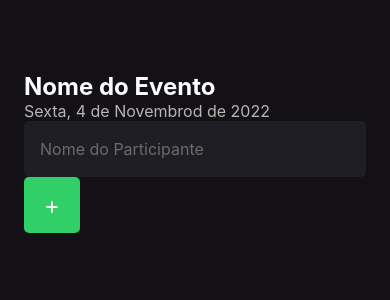
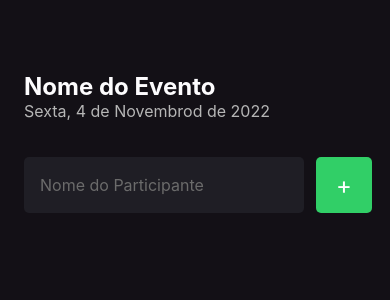
Before and after one commit to silasgon/imhere, a React Native app: screen / in a window 390 px wide. Shown: the top 300 px of the page. Built offline with nearby package versions, Linux system fonts and the light colour scheme.

Commit message:
flex direction

```diff
--- a/src/screems/Home/index.tsx
+++ b/src/screems/Home/index.tsx
@@ -4,7 +4,7 @@ import { styles } from './styles';
 
 export function Home() {
 
-  function handleParticipantAdd(){
+  function handleParticipantAdd() {
     console.log("Você clicou no botão de Adicionar!")
   }
 
@@ -17,6 +17,7 @@ export function Home() {
       <Text style={styles.eventDate}>
         Sexta, 4 de Novembrod de 2022
       </Text>
+      <View style={styles.form}>
         <TextInput
           style={styles.input}
           placeholder="Nome do Participante"
@@ -28,6 +29,7 @@ export function Home() {
           </Text>
         </TouchableOpacity>
       </View>
+    </View>
   );
 
 }
--- a/src/screems/Home/styles.ts
+++ b/src/screems/Home/styles.ts
@@ -17,23 +17,31 @@ export const styles = StyleSheet.create({
         fontSize: 16
     },
     input: {
+        flex: 1,
         height: 56,
         backgroundColor: '#1f1e25',
         borderRadius: 5,
         color: '#fff',
         padding: 16,
-        fontSize: 16
+        fontSize: 16,
+        marginRight: 12,
     },
-    buttonText:{
+    buttonText: {
         color: '#fff',
         fontSize: 24,
     },
     button: {
         width: 56,
         height: 56,
-        borderRadius:5,
+        borderRadius: 5,
         backgroundColor: '#31CF67',
         alignItems: "center",
         justifyContent: 'center',
+    },
+    form: {
+        width: '100%',
+        flexDirection: 'row',
+        marginTop: 36,
+        marginBottom: 42,
     }
 });
```
Lines whose indentation alone changed are shown as unchanged.
